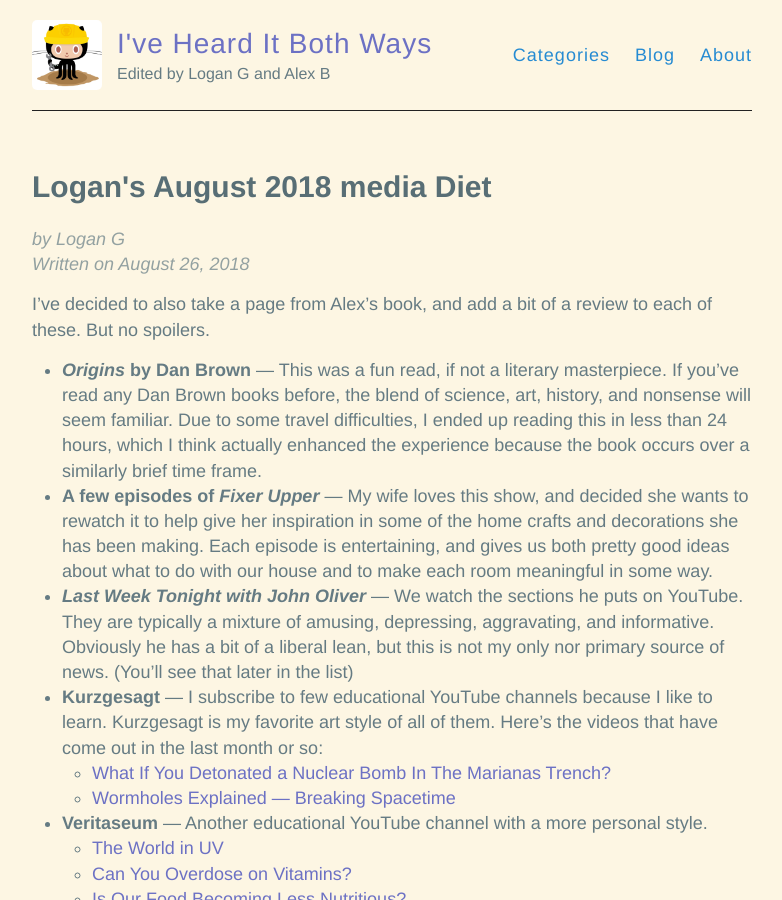
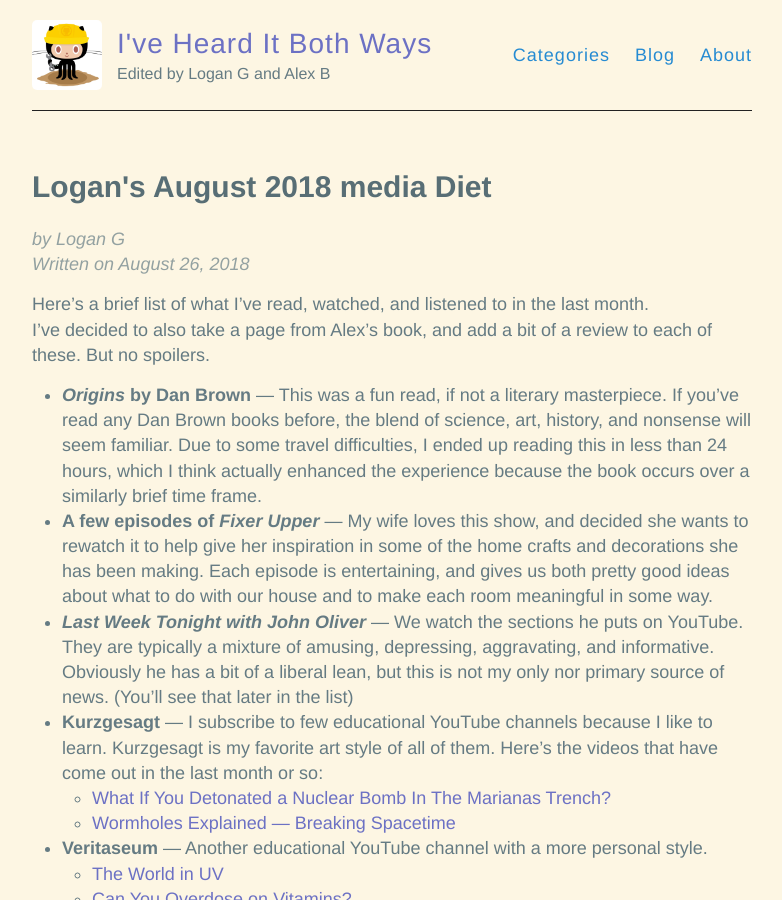
Before and after one commit to hencefarthing/hencefarthing.github.io, a Jekyll site: the page built from _posts/2018/08/2018-08-26-Logans-Media-Diet.md, in a window 1280 px wide and 900 px high. Shown: the whole window, without its empty margins (248-1030 px from the left). Built offline with Jekyll 4.4.1, drawn with Linux system fonts in a browser that asks for light colours.

Commit message:
trying to fix the main page preview sit

```diff
--- a/_posts/2018/08/2018-08-26-Logans-Media-Diet.md
+++ b/_posts/2018/08/2018-08-26-Logans-Media-Diet.md
@@ -5,7 +5,9 @@
 categories: media
 ---
 
+Here's a brief list of what I've read, watched, and listened to in the last month.
 I've decided to also take a page from Alex's book, and add a bit of a review to each of these. But no spoilers.
+
 - **_Origins_ by Dan Brown** — This was a fun read, if not a literary masterpiece. If you've read any Dan Brown books before, the blend of science, art, history, and nonsense will seem familiar. Due to some travel difficulties, I ended up reading this in less than 24 hours, which I think actually enhanced the experience because the book occurs over a similarly brief time frame.
 - **A few episodes of _Fixer Upper_** — My wife loves this show, and decided she wants to rewatch it to help give her inspiration in some of the home crafts and decorations she has been making. Each episode is entertaining, and gives us both pretty good ideas about what to do with our house and to make each room meaningful in some way.
 - **_Last Week Tonight with John Oliver_** — We watch the sections he puts on YouTube. They are typically a mixture of amusing, depressing, aggravating, and informative. Obviously he has a bit of a liberal lean, but this is not my only nor primary source of news. (You'll see that later in the list)
```
